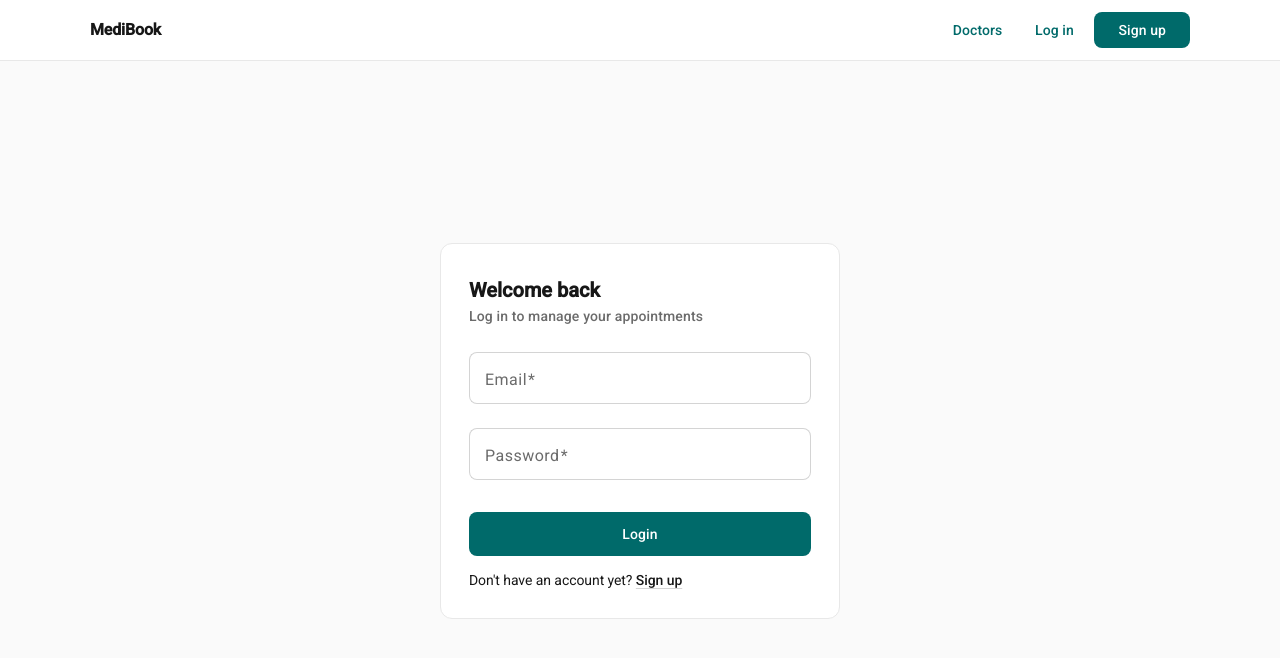
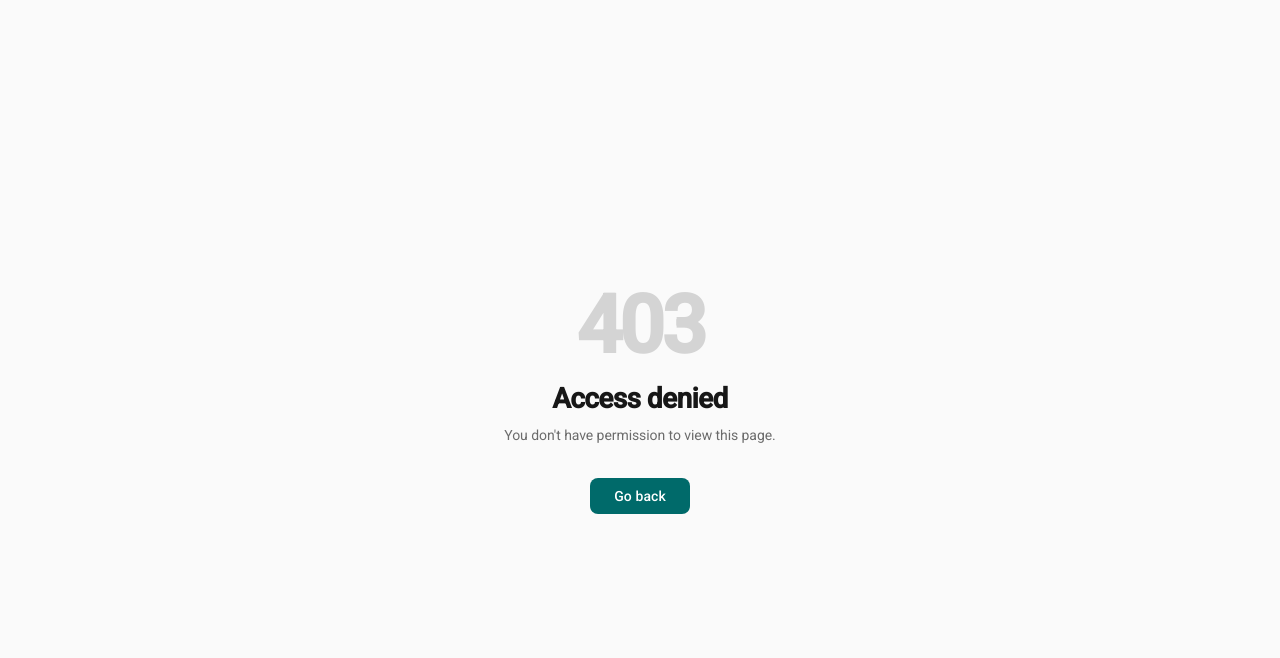
Before and after one commit to aze-olarte/BookADoc.Web, an Angular app: page /forbidden in a window 1280 px wide. Before the commit this address led to /login. Shown: the top 658 px of the page. Built offline with nearby package versions, Linux system fonts and the light colour scheme.

Commit message:
feat: add error pages

```diff
--- a/src/app/app.routes.ts
+++ b/src/app/app.routes.ts
@@ -156,9 +156,28 @@ export const routes: Routes = [
   },
 
   //
-
+  {
+    path: 'forbidden',
+    loadComponent: () =>
+      import('./shared/components/error-page/error-page.component').then(
+        (m) => m.ErrorPageComponent,
+      ),
+    data: {
+      code: '403',
+      title: 'Access denied',
+      message: "You don't have permission to view this page.",
+    },
+  },
   {
     path: '**',
-    redirectTo: 'login',
+    loadComponent: () =>
+      import('./shared/components/error-page/error-page.component').then(
+        (m) => m.ErrorPageComponent,
+      ),
+    data: {
+      code: '404',
+      title: 'Page not found',
+      message: "The page you're looking for doesn't exist or has been moved.",
+    },
   },
 ];
--- a/src/app/core/guards/auth-guard.ts
+++ b/src/app/core/guards/auth-guard.ts
@@ -18,6 +18,6 @@ export const authGuard: CanActivateFn = (
     return true;
   }
 
-  router.navigate(['/']);
+  router.navigate(['/forbidden']);
   return false;
 };
--- a/src/app/core/guards/role-guard.ts
+++ b/src/app/core/guards/role-guard.ts
@@ -22,6 +22,6 @@ export const roleGuard: CanActivateFn = (
 
   if (requiredRoles.includes(userRole)) return true;
 
-  router.navigate(['/portal/dashboard']);
+  router.navigate(['/forbidden']);
   return false;
 };
--- /dev/null
+++ b/src/app/shared/components/error-page/error-page.component.html
@@ -0,0 +1,9 @@
+<main class="error-page">
+  <div class="code" aria-hidden="true">{{ code }}</div>
+  <h1 class="title-lg">{{ title }}</h1>
+  <p class="message">{{ message }}</p>
+
+  <div class="actions">
+    <button matButton="filled" type="button" (click)="goBack()">Go back</button>
+  </div>
+</main>
--- /dev/null
+++ b/src/app/shared/components/error-page/error-page.component.scss
@@ -0,0 +1,39 @@
+:host {
+  display: block;
+}
+
+.error-page {
+  box-sizing: border-box;
+  min-height: 100dvh;
+  display: flex;
+  flex-direction: column;
+  align-items: center;
+  justify-content: center;
+  padding: 24px 16px;
+  text-align: center;
+  background: var(--app-bg);
+}
+
+.code {
+  margin-bottom: 16px;
+  font-size: 80px;
+  font-weight: 600;
+  line-height: 1;
+  letter-spacing: -0.04em;
+  color: var(--app-border-strong);
+}
+
+.message {
+  max-width: 380px;
+  margin: 4px 0 0;
+  color: var(--app-text-muted);
+  line-height: 1.6;
+}
+
+.actions {
+  display: flex;
+  flex-wrap: wrap;
+  justify-content: center;
+  gap: 12px;
+  margin-top: 32px;
+}
--- /dev/null
+++ b/src/app/shared/components/error-page/error-page.component.ts
@@ -0,0 +1,31 @@
+import { Location } from '@angular/common';
+import { Component, inject } from '@angular/core';
+import { MatButtonModule } from '@angular/material/button';
+import { ActivatedRoute, Router } from '@angular/router';
+import { AuthService } from '../../../features/auth/services/auth.service';
+
+@Component({
+  selector: 'app-error-page',
+  imports: [MatButtonModule],
+  templateUrl: './error-page.component.html',
+  styleUrl: './error-page.component.scss',
+})
+export class ErrorPageComponent {
+  private route = inject(ActivatedRoute);
+  private location = inject(Location);
+  private authService = inject(AuthService);
+  private router = inject(Router);
+
+  code: string = this.route.snapshot.data['code'];
+  title: string = this.route.snapshot.data['title'];
+  message: string = this.route.snapshot.data['message'];
+
+  goBack(): void {
+    const isLoggedIn = !!this.authService.getAuth();
+    if (isLoggedIn) {
+      this.router.navigate(['/portal/dashboard']);
+    } else {
+      this.router.navigate(['']);
+    }
+  }
+}
```
Also changed, not shown: 1 other file (tests, documents, lock files or other folders).
